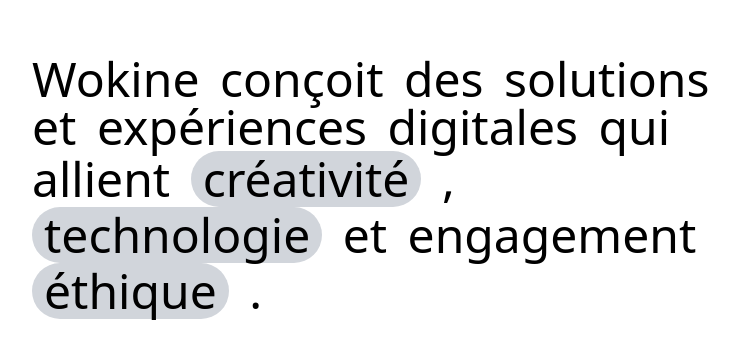
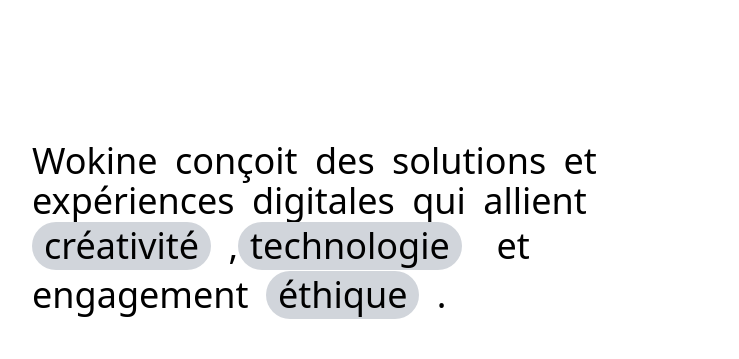
Before and after one commit to sah246ir/scroll-animated-landing-page, a React (Create React App) app: page / in a window 1280 px wide. Shown: the part 1713-2072 px from the top of the page, without its empty margins (0-739 px from the left). Built offline with nearby package versions, Linux system fonts and the light colour scheme.

Commit message:
style: small fixes'

```diff
--- a/src/section/VideoScrollSection.tsx
+++ b/src/section/VideoScrollSection.tsx
@@ -62,9 +62,13 @@
             </motion.div>
           </div>
           <div className="max-w-[54vw]">
-            <h1 style={{wordSpacing:"8px"}} className='text-5xl text-black'>
-            Wokine conçoit des solutions et expériences digitales qui allient <SpecialHoverButton>créativité</SpecialHoverButton> , <SpecialHoverButton>technologie</SpecialHoverButton>  et engagement <SpecialHoverButton>éthique</SpecialHoverButton>  .
-              </h1>
+            <h1 style={{wordSpacing:"8px"}} className='text-4xl text-black'>
+            Wokine conçoit des solutions et expériences digitales qui allient&nbsp;
+            <SpecialHoverButton className='my-[.5px]' >créativité</SpecialHoverButton> ,
+            <SpecialHoverButton className='my-[.5px]'>technologie</SpecialHoverButton>&nbsp;
+            et engagement&nbsp;
+            <SpecialHoverButton className='my-[.5px]'>éthique</SpecialHoverButton>  .
+             </h1>
           </div>
         </div>
       </section>
```
